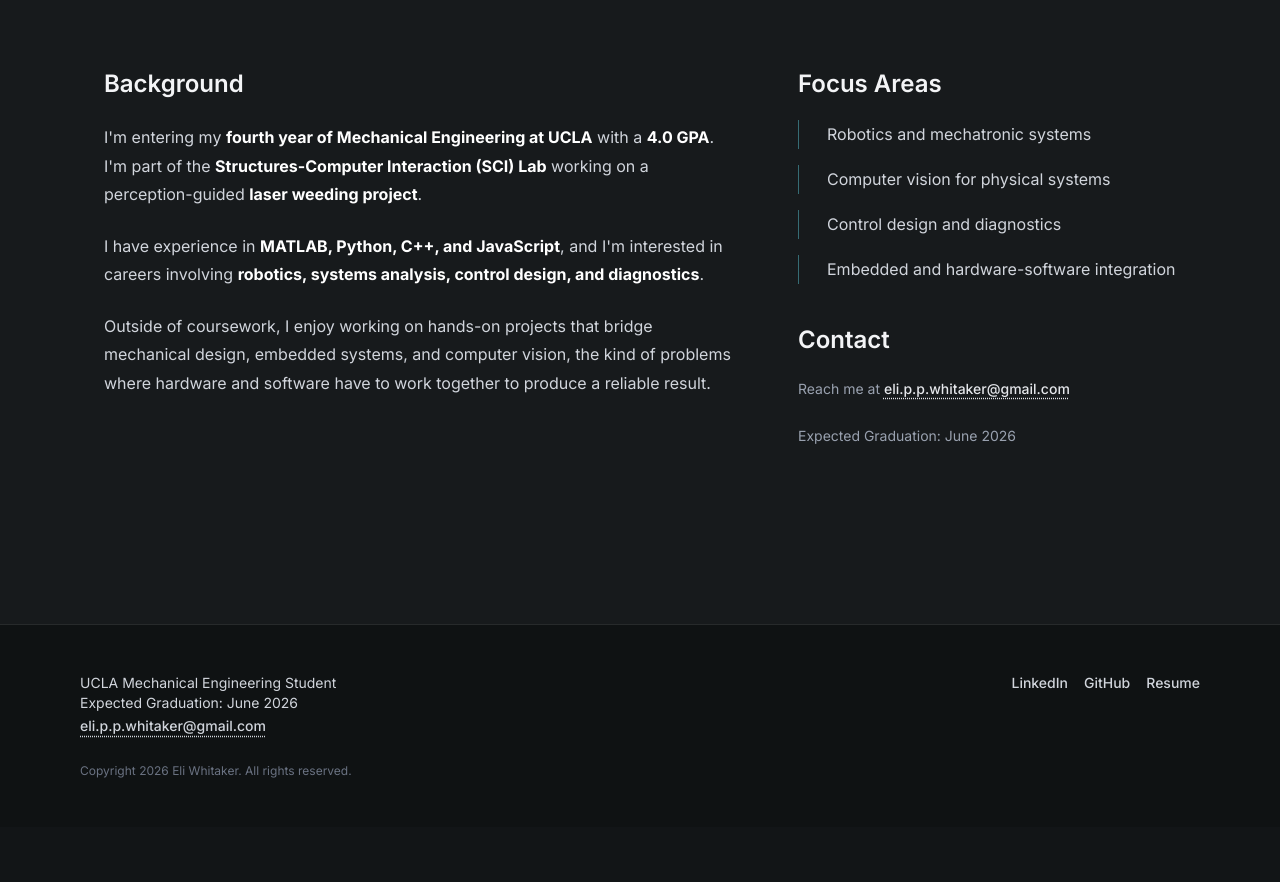
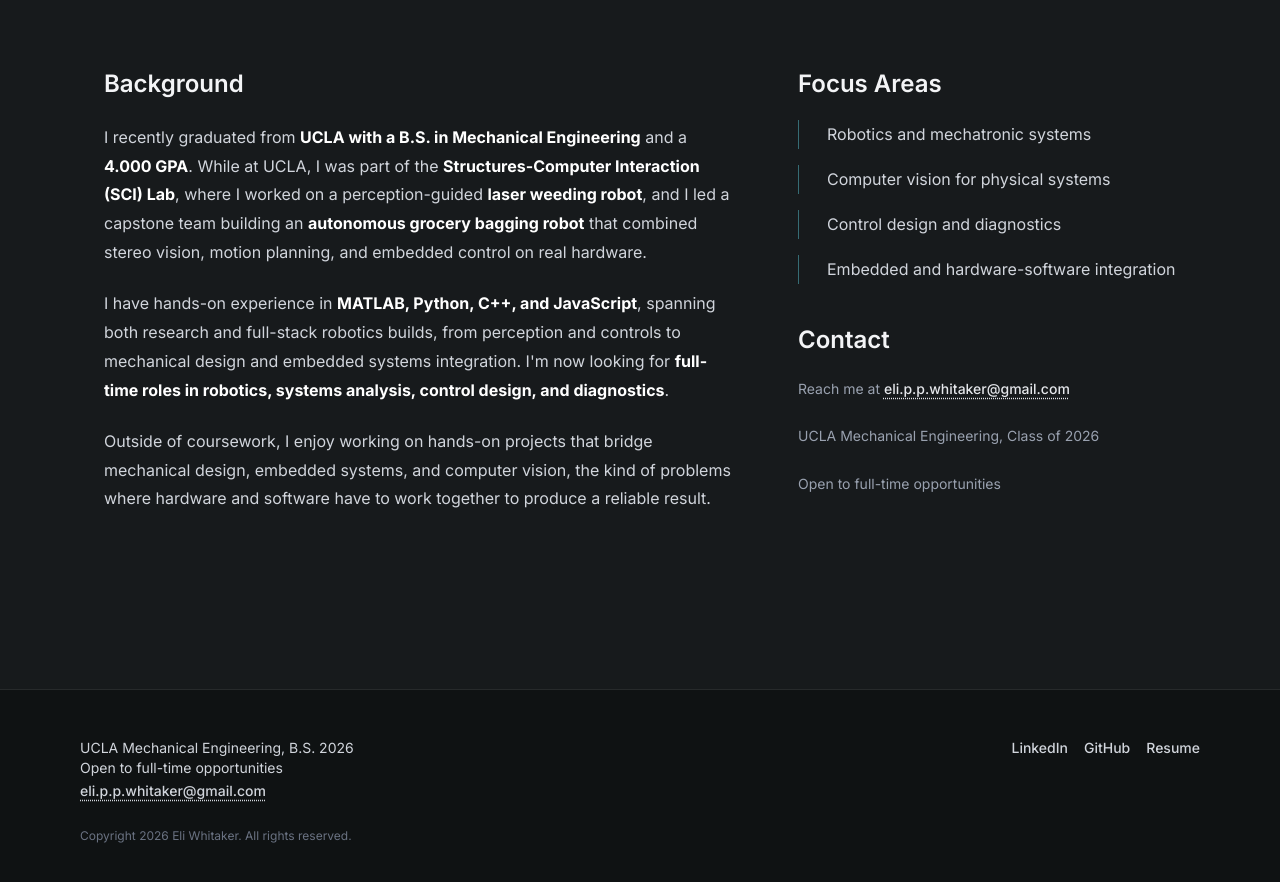
Before and after one commit to rekatihwile/Personal_Portfolio, a React (Vite) app: page /about in a window 1280 px wide. Shown: the part 440-1322 px from the top of the page. Before the commit the page ends 1267 px from the top, so only its background shows below. Built offline with nearby package versions, Linux system fonts and the light colour scheme.

Commit message:
updated about me page and changed resume

```diff
--- a/index.html
+++ b/index.html
@@ -8,13 +8,13 @@
     <title>Eli Whitaker — Portfolio</title>
     <meta
       name="description"
-      content="Portfolio of Eli Whitaker, UCLA mechanical engineering student focused on robotics, computer vision, and control systems. Projects include an autonomous grocery bagging robot and a laser weeding research system."
+      content="Portfolio of Eli Whitaker, UCLA mechanical engineering graduate focused on robotics, computer vision, and control systems. Projects include an autonomous grocery bagging robot and a laser weeding research system."
     />
     <meta property="og:type" content="website" />
     <meta property="og:title" content="Eli Whitaker — Robotics & Mechanical Engineering Portfolio" />
     <meta
       property="og:description"
-      content="UCLA mechanical engineering student focused on robotics, computer vision, and control systems."
+      content="UCLA mechanical engineering graduate focused on robotics, computer vision, and control systems."
     />
     <meta property="og:image" content="/images/Grocery_Bagger/home-hero-preview.jpg" />
     <meta name="twitter:card" content="summary_large_image" />
--- a/src/components/Footer.tsx
+++ b/src/components/Footer.tsx
@@ -6,8 +6,8 @@ export default function Footer() {
       <div className="mx-auto max-w-6xl px-4 py-12 text-gray-300">
         <div className="flex flex-col items-center justify-between gap-6 md:flex-row md:items-start">
           <div>
-            <p className="text-sm">UCLA Mechanical Engineering Student</p>
-            <p className="text-sm">Expected Graduation: June 2026</p>
+            <p className="text-sm">UCLA Mechanical Engineering, B.S. 2026</p>
+            <p className="text-sm">Open to full-time opportunities</p>
             <a
               href="mailto:eli.p.p.whitaker@gmail.com"
               className="text-sm underline decoration-dotted underline-offset-4 transition-colors duration-200 hover:text-white"
--- a/src/pages/About.tsx
+++ b/src/pages/About.tsx
@@ -22,20 +22,24 @@ function About() {
           <h2 className="mb-6 text-2xl font-semibold">Background</h2>
           <div className="space-y-5 text-base leading-relaxed text-gray-300">
             <p>
-              I&apos;m entering my{' '}
-              <strong className="text-white">fourth year of Mechanical Engineering at UCLA</strong>{' '}
-              with a <strong className="text-white">4.0 GPA</strong>. I&apos;m part of the{' '}
-              <strong className="text-white">Structures-Computer Interaction (SCI) Lab</strong>{' '}
-              working on a perception-guided{' '}
-              <strong className="text-white">laser weeding project</strong>.
+              I recently graduated from{' '}
+              <strong className="text-white">UCLA with a B.S. in Mechanical Engineering</strong>{' '}
+              and a <strong className="text-white">4.000 GPA</strong>. While at UCLA, I was part of
+              the <strong className="text-white">Structures-Computer Interaction (SCI) Lab</strong>
+              , where I worked on a perception-guided{' '}
+              <strong className="text-white">laser weeding robot</strong>, and I led a
+              capstone team building an{' '}
+              <strong className="text-white">autonomous grocery bagging robot</strong> that
+              combined stereo vision, motion planning, and embedded control on real hardware.
             </p>
 
             <p>
-              I have experience in{' '}
-              <strong className="text-white">MATLAB, Python, C++, and JavaScript</strong>, and
-              I&apos;m interested in careers involving{' '}
+              I have hands-on experience in{' '}
+              <strong className="text-white">MATLAB, Python, C++, and JavaScript</strong>, spanning
+              both research and full-stack robotics builds, from perception and controls to
+              mechanical design and embedded systems integration. I&apos;m now looking for{' '}
               <strong className="text-white">
-                robotics, systems analysis, control design, and diagnostics
+                full-time roles in robotics, systems analysis, control design, and diagnostics
               </strong>
               .
             </p>
@@ -80,7 +84,8 @@ function About() {
                   eli.p.p.whitaker@gmail.com
                 </a>
               </p>
-              <p>Expected Graduation: June 2026</p>
+              <p>UCLA Mechanical Engineering, Class of 2026</p>
+              <p>Open to full-time opportunities</p>
             </div>
           </div>
         </div>
--- a/src/pages/Home.tsx
+++ b/src/pages/Home.tsx
@@ -42,7 +42,7 @@ function Home() {
             Hi, I'm Eli
           </h1>
           <p className="mt-4 max-w-xl animate-fade-up text-balance text-lg leading-relaxed text-gray-300 [animation-delay:120ms] motion-reduce:animate-none">
-            UCLA mechanical engineering student focused on robotics, clean design, and rigorous
+            UCLA mechanical engineering graduate focused on robotics, clean design, and rigorous
             problem-solving.
           </p>
           <div className="mt-6 flex animate-fade-up gap-3 [animation-delay:200ms] motion-reduce:animate-none">
```
Also changed, not shown: 1 other file (tests, documents, lock files or other folders).
